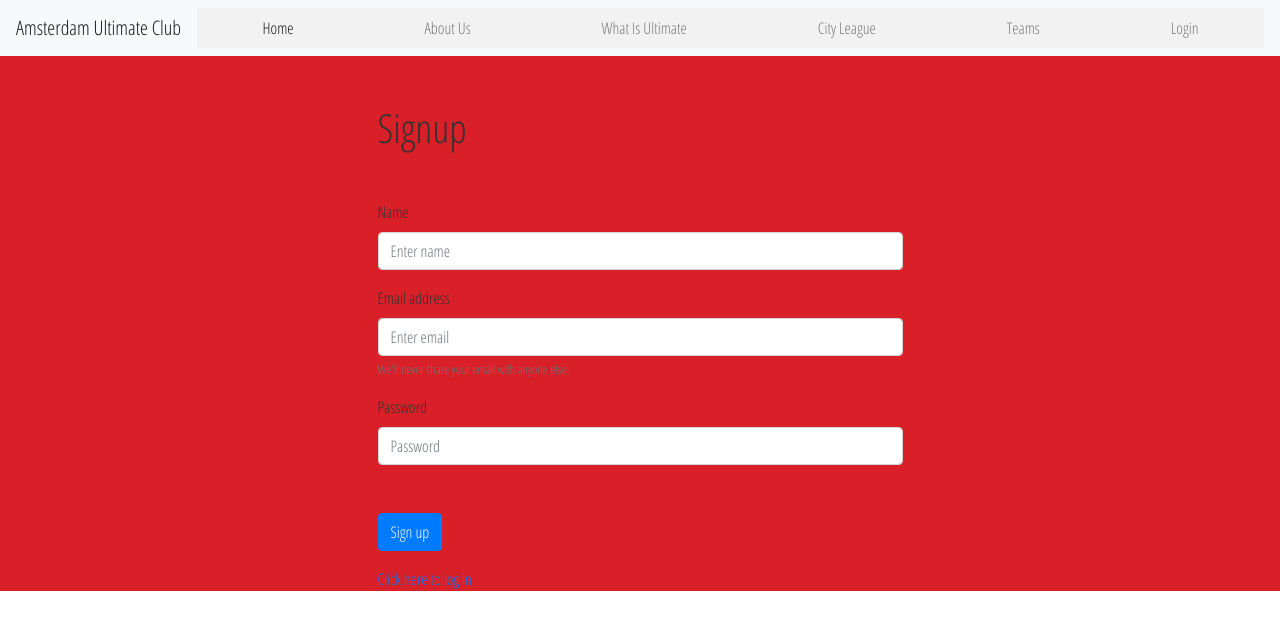
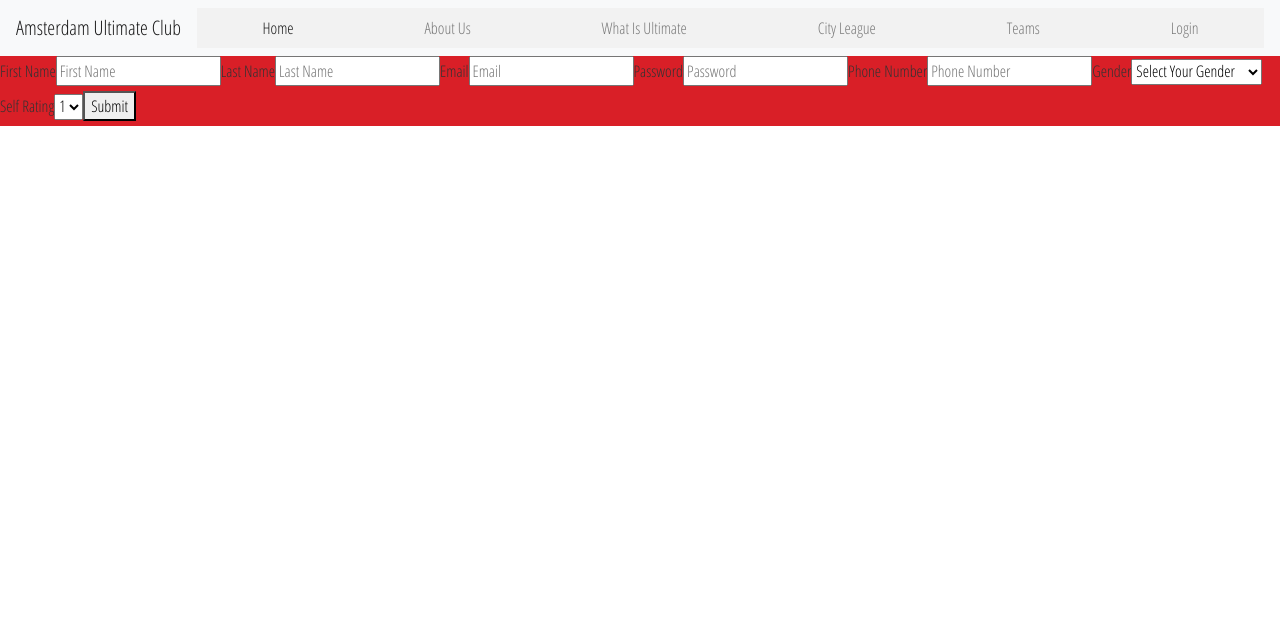
Before and after one commit to curtis-clement/Amsterdam-Ultimate-Club-Client, a React (Create React App) app: page /signup in a window 1280 px wide. Shown: the top 630 px of the page. Built offline with nearby package versions, Linux system fonts and the light colour scheme; no server answers.

Commit message:
form console.logs correctly with onSubmit

```diff
--- a/src/pages/AboutUs/index.js
+++ b/src/pages/AboutUs/index.js
@@ -1,8 +1,9 @@
 import React from 'react';
+import style from '../../CSS Modules/aboutus.module.css';
 
 export default function AboutUs() {
   return (
-    <div>
+    <div className={style.App}>
       About Amsterdam Ultimate Club
     </div>
   )
--- a/src/pages/SignUp/index.js
+++ b/src/pages/SignUp/index.js
@@ -9,9 +9,13 @@ import { useHistory, Link } from "react-router-dom";
 import { Col } from "react-bootstrap";
 
 export default function SignUp() {
-  const [name, setName] = useState("");
+  const [firstName, setFirstName] = useState("");
+  const [lastName, setLastName] = useState("");
   const [email, setEmail] = useState("");
   const [password, setPassword] = useState("");
+  const [phoneNumber, setPhoneNumber] = useState("");
+  const [gender, setGender] = useState("");
+  const [selfRating, setSelfRating] = useState("");
   const dispatch = useDispatch();
   const token = useSelector(selectToken);
   const history = useHistory();
@@ -24,59 +28,149 @@ export default function SignUp() {
 
   function submitForm(event) {
     event.preventDefault();
+    console.log(firstName, lastName, email, phoneNumber, gender, selfRating)
 
-    dispatch(signUp(name, email, password));
+    dispatch(signUp(
+      firstName,
+      lastName,
+      email,
+      password,
+      phoneNumber,
+      gender,
+      selfRating));
 
-    setEmail("");
-    setPassword("");
-    setName("");
+    setFirstName('');
+    setLastName('');
+    setEmail('');
+    setPassword('');
+    setPhoneNumber('');
+    setGender('');
+    setSelfRating(0);
   }
 
 return (
-    <Container>
-      <Form as={Col} md={{ span: 6, offset: 3 }} className="mt-5">
-        <h1 className="mt-5 mb-5">Signup</h1>
-        <Form.Group controlId="formBasicName">
-          <Form.Label>Name</Form.Label>
-          <Form.Control
-            value={name}
-            onChange={event => setName(event.target.value)}
-            type="text"
-            placeholder="Enter name"
+  <div>
+    <form>
+      <label>First Name</label>
+        <input
+        firstname='firstName'
+        value={firstName}
+        placeholder='First Name'
+        onChange={event => setFirstName(event.target.value)}
         required
         />
-        </Form.Group>
-        <Form.Group controlId="formBasicEmail">
-          <Form.Label>Email address</Form.Label>
-          <Form.Control
-            value={email}
-            onChange={event => setEmail(event.target.value)}
-            type="email"
-            placeholder="Enter email"
+      <label>Last Name</label>
+        <input
+        lastname='lastName'
+        value={lastName}
+        placeholder='Last Name'
+        onChange={event => setLastName(event.target.value)}
         required
         />
-          <Form.Text className="text-muted">
-            We'll never share your email with anyone else.
-          </Form.Text>
-        </Form.Group>
-
-        <Form.Group controlId="formBasicPassword">
-          <Form.Label>Password</Form.Label>
-          <Form.Control
-            value={password}
-            onChange={event => setPassword(event.target.value)}
-            type="password"
-            placeholder="Password"
+      <label>Email</label>
+        <input
+        email='email'
+        value={email}
+        placeholder='Email'
+        onChange={event => setEmail(event.target.value)}
         required
         />
-        </Form.Group>
-        <Form.Group className="mt-5">
-          <Button variant="primary" type="submit" onClick={submitForm}>
-            Sign up
-          </Button>
-        </Form.Group>
-        <Link to="/login">Click here to log in</Link>
-      </Form>
-    </Container>
-  );
+      <label>Password</label>
+        <input
+        password='password'
+        type='password'
+        value={password}
+        placeholder='Password'
+        onChange={event => setPassword(event.target.value)}
+        required
+        />
+      <label>Phone Number</label>
+        <input
+        phonenumber='phoneNumber'
+        value={phoneNumber}
+        placeholder='Phone Number'
+        onChange={event => setPhoneNumber(event.target.value)}
+        />
+      <label>Gender</label>
+        <select
+        gender='gender'
+        value={gender}
+        type='select'
+        onChange={event => setGender(event.target.value)}
+        required
+        >
+        <option>Select Your Gender</option>
+        <option value='male'>Male</option>
+        <option value='female'>Female</option>
+        <option value='nonbinary'>Non-Binary</option>
+        <option value='noanswer'>Prefer Not To Answer</option>
+        </select>
+      <label>Self Rating</label>
+        <select
+        selfrating='selfRating'
+        value={selfRating}
+        onChange={event => setSelfRating(event.target.value)}
+        >
+          <option value={1}>1</option>
+          <option value={2}>2</option>
+          <option value={3}>3</option>
+          <option value={4}>4</option>
+          <option value={5}>5</option>
+        </select>
+
+      <button
+      onClick={submitForm}>Submit</button>
+    </form>
+  </div>
+)
 }
+
+
+//   return (
+//     <Container>
+//       <Form as={Col} md={{ span: 6, offset: 3 }} className="mt-5">
+//         <h1 className="mt-5 mb-5">Signup</h1>
+//         <Form.Group controlId="formBasicName">
+//           <Form.Label>Name</Form.Label>
+//           <Form.Control
+//             value={name}
+//             onChange={event => setName(event.target.value)}
+//             type="text"
+//             placeholder="Enter name"
+//             required
+//           />
+//         </Form.Group>
+//         <Form.Group controlId="formBasicEmail">
+//           <Form.Label>Email address</Form.Label>
+//           <Form.Control
+//             value={email}
+//             onChange={event => setEmail(event.target.value)}
+//             type="email"
+//             placeholder="Enter email"
+//             required
+//           />
+//           <Form.Text className="text-muted">
+//             We'll never share your email with anyone else.
+//           </Form.Text>
+//         </Form.Group>
+
+//         <Form.Group controlId="formBasicPassword">
+//           <Form.Label>Password</Form.Label>
+//           <Form.Control
+//             value={password}
+//             onChange={event => setPassword(event.target.value)}
+//             type="password"
+//             placeholder="Password"
+//             required
+//           />
+//         </Form.Group>
+//         <Form.Group className="mt-5">
+//           <Button variant="primary" type="submit" onClick={submitForm}>
+//             Sign up
+//           </Button>
+//         </Form.Group>
+//         <Link to="/login">Click here to log in</Link>
+//       </Form>
+//     </Container>
+//   );
+// }
```
Also changed, not shown: src/CSS Modules/aboutus.module.css (added). Lines whose indentation alone changed are shown as unchanged.
